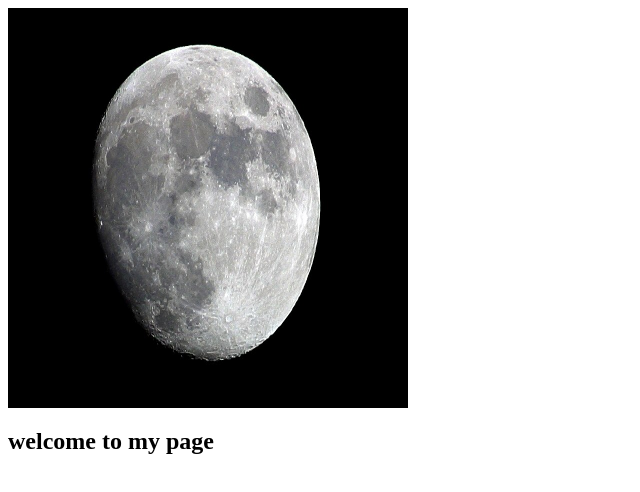
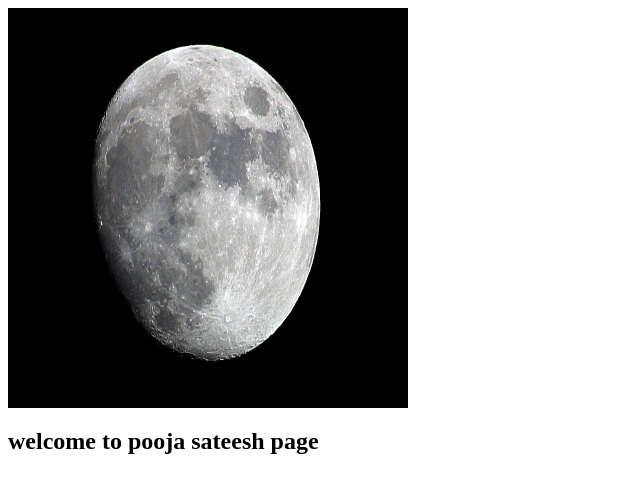
Before and after one commit to sateeshtvd/app, a website: page index.html in a window 1280 px wide. Shown: the whole page, without its empty margins (0-640 px from the left). Drawn offline with Linux system fonts and the light colour scheme; files whose address does not match are found by name.

Commit message:
change in index.html

```diff
--- a/index.html
+++ b/index.html
@@ -3,6 +3,6 @@
 	<title>Testing Node</title>
 <body>
 	<img src="Moon.jpg" width=400 height=400>
-	<h2>welcome to my page</h2>
+	<h2>welcome to pooja sateesh page</h2>
 </body>
 </html>
```
